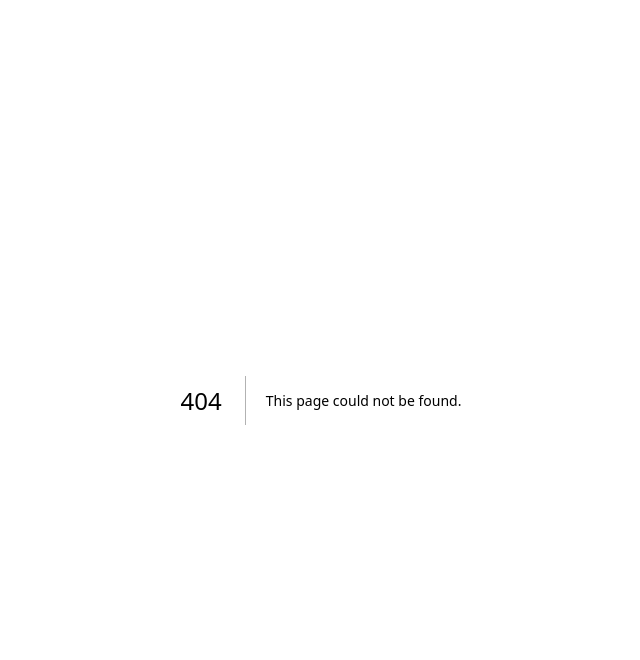
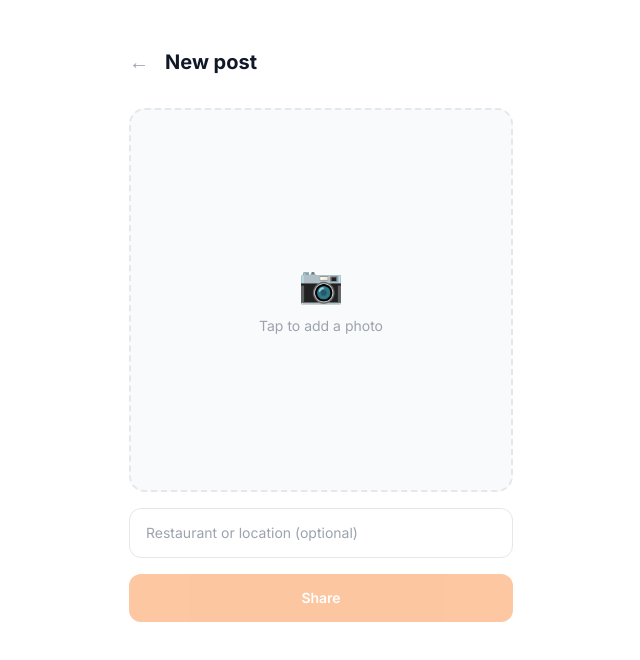
Before and after one commit to rigo1158/fudi, a Next.js app: page /post/new in a window 1280 px wide. Before the commit this address had no page. Shown: the top 660 px of the page, without its empty margins (319-959 px from the left). Built offline with nearby package versions, Linux system fonts and the light colour scheme.

Commit message:
Phase 2: profiles, posts feed, setup page, new post page

```diff
--- /dev/null
+++ b/app/post/new/page.tsx
@@ -0,0 +1,155 @@
+'use client'
+
+import { useState, useRef } from 'react'
+import { useRouter } from 'next/navigation'
+import Image from 'next/image'
+import { createClient } from '@/utils/supabase/client'
+
+export default function NewPostPage() {
+  const router = useRouter()
+  const fileInputRef = useRef<HTMLInputElement>(null)
+
+  const [preview, setPreview] = useState<string | null>(null)
+  const [file, setFile] = useState<File | null>(null)
+  const [location, setLocation] = useState('')
+  const [loading, setLoading] = useState(false)
+  const [error, setError] = useState<string | null>(null)
+
+  function handleFileChange(e: React.ChangeEvent<HTMLInputElement>) {
+    const selected = e.target.files?.[0]
+    if (!selected) return
+    setFile(selected)
+    setPreview(URL.createObjectURL(selected))
+  }
+
+  async function handleSubmit(e: React.FormEvent) {
+    e.preventDefault()
+    if (!file) {
+      setError('Please select a photo')
+      return
+    }
+
+    setLoading(true)
+    setError(null)
+
+    const supabase = createClient()
+    const { data: { user } } = await supabase.auth.getUser()
+
+    if (!user) {
+      router.push('/login')
+      return
+    }
+
+    // Upload image to storage
+    const ext = file.name.split('.').pop()
+    const filePath = `${user.id}/${Date.now()}.${ext}`
+
+    const { error: uploadError } = await supabase.storage
+      .from('post-images')
+      .upload(filePath, file)
+
+    if (uploadError) {
+      setError(uploadError.message)
+      setLoading(false)
+      return
+    }
+
+    // Get public URL
+    const { data: { publicUrl } } = supabase.storage
+      .from('post-images')
+      .getPublicUrl(filePath)
+
+    // Insert post record
+    const { error: insertError } = await supabase
+      .from('posts')
+      .insert({
+        user_id: user.id,
+        image_url: publicUrl,
+        location: location.trim() || null,
+      })
+
+    if (insertError) {
+      setError(insertError.message)
+      setLoading(false)
+      return
+    }
+
+    router.push('/welcome')
+  }
+
+  return (
+    <div className="flex min-h-screen flex-col items-center justify-start px-6 py-12 bg-white">
+      <div className="w-full max-w-sm">
+
+        {/* Header */}
+        <div className="flex items-center mb-8">
+          <button
+            onClick={() => router.back()}
+            className="text-gray-400 hover:text-gray-600 mr-4 text-xl"
+          >
+            ←
+          </button>
+          <h1 className="text-xl font-bold text-gray-900">New post</h1>
+        </div>
+
+        <form onSubmit={handleSubmit} className="space-y-4">
+
+          {/* Photo picker */}
+          <div
+            onClick={() => fileInputRef.current?.click()}
+            className={`w-full aspect-square rounded-2xl border-2 border-dashed flex flex-col items-center justify-center cursor-pointer transition overflow-hidden
+              ${preview ? 'border-transparent' : 'border-gray-200 hover:border-orange-300 bg-gray-50'}`}
+          >
+            {preview ? (
+              <div className="relative w-full h-full">
+                <Image
+                  src={preview}
+                  alt="Preview"
+                  fill
+                  className="object-cover rounded-2xl"
+                />
+              </div>
+            ) : (
+              <>
+                <span className="text-4xl mb-3">📷</span>
+                <span className="text-sm text-gray-400">Tap to add a photo</span>
+              </>
+            )}
+          </div>
+
+          <input
+            ref={fileInputRef}
+            type="file"
+            accept="image/*"
+            capture="environment"
+            onChange={handleFileChange}
+            className="hidden"
+          />
+
+          {/* Location */}
+          <input
+            type="text"
+            value={location}
+            onChange={(e) => setLocation(e.target.value)}
+            placeholder="Restaurant or location (optional)"
+            maxLength={80}
+            className="w-full rounded-xl border border-gray-200 px-4 py-3.5 text-sm outline-none focus:border-orange-400 focus:ring-2 focus:ring-orange-100 transition"
+          />
+
+          {error && (
+            <p className="text-red-500 text-sm text-center">{error}</p>
+          )}
+
+          {/* Submit */}
+          <button
+            type="submit"
+            disabled={loading || !file}
+            className="w-full rounded-xl bg-orange-500 py-3.5 text-sm font-semibold text-white hover:bg-orange-600 active:scale-[0.98] transition disabled:opacity-40"
+          >
+            {loading ? 'Posting…' : 'Share'}
+          </button>
+        </form>
+      </div>
+    </div>
+  )
+}
--- /dev/null
+++ b/app/setup/actions.ts
@@ -0,0 +1,34 @@
+'use server'
+
+import { revalidatePath } from 'next/cache'
+import { redirect } from 'next/navigation'
+import { createClient } from '@/utils/supabase/server'
+
+export async function createProfile(formData: FormData) {
+  const supabase = await createClient()
+
+  const {
+    data: { user },
+  } = await supabase.auth.getUser()
+
+  if (!user) {
+    redirect('/login')
+  }
+
+  const displayName = formData.get('display_name') as string
+
+  if (!displayName || displayName.trim().length === 0) {
+    return { error: 'Display name is required' }
+  }
+
+  const { error } = await supabase
+    .from('profiles')
+    .insert({ id: user.id, display_name: displayName.trim() })
+
+  if (error) {
+    return { error: error.message }
+  }
+
+  revalidatePath('/welcome')
+  redirect('/welcome')
+}
--- /dev/null
+++ b/app/setup/page.tsx
@@ -0,0 +1,65 @@
+'use client'
+
+import { useState } from 'react'
+import { createProfile } from './actions'
+
+export default function SetupPage() {
+  const [error, setError] = useState<string | null>(null)
+  const [loading, setLoading] = useState(false)
+
+  async function handleSubmit(formData: FormData) {
+    setLoading(true)
+    setError(null)
+    const result = await createProfile(formData)
+    if (result?.error) {
+      setError(result.error)
+      setLoading(false)
+    }
+  }
+
+  return (
+    <div className="flex min-h-screen flex-col items-center justify-center px-6 py-12 bg-white">
+      <div className="w-full max-w-sm">
+
+        {/* Logo */}
+        <h1 className="text-5xl font-bold tracking-tight text-orange-500 text-center mb-12">
+          fudi
+        </h1>
+
+        {/* Card */}
+        <div className="rounded-2xl bg-orange-50 px-8 py-10 mb-6">
+          <div className="mb-4 text-4xl text-center">🍽️</div>
+          <h2 className="text-2xl font-bold text-gray-900 text-center mb-1">
+            Set up your profile
+          </h2>
+          <p className="text-sm text-gray-500 text-center mb-8">
+            What should we call you?
+          </p>
+
+          <form action={handleSubmit} className="space-y-4">
+            <input
+              type="text"
+              name="display_name"
+              placeholder="Your name"
+              maxLength={32}
+              required
+              className="w-full rounded-xl border border-gray-200 px-4 py-3.5 text-sm outline-none focus:border-orange-400 focus:ring-2 focus:ring-orange-100 transition"
+            />
+
+            {error && (
+              <p className="text-red-500 text-sm text-center">{error}</p>
+            )}
+
+            <button
+              type="submit"
+              disabled={loading}
+              className="w-full rounded-xl bg-orange-500 py-3.5 text-sm font-semibold text-white hover:bg-orange-600 active:scale-[0.98] transition disabled:opacity-60"
+            >
+              {loading ? 'Saving…' : 'Continue'}
+            </button>
+          </form>
+        </div>
+      </div>
+    </div>
+  )
+}
--- a/app/welcome/page.tsx
+++ b/app/welcome/page.tsx
@@ -1,4 +1,6 @@
 import { redirect } from 'next/navigation'
+import Image from 'next/image'
+import Link from 'next/link'
 import { createClient } from '@/utils/supabase/server'
 import { signOut } from './actions'
 
@@ -12,32 +14,89 @@ export default async function WelcomePage() {
     redirect('/login')
   }
 
+  // Check if profile exists
+  const { data: profile } = await supabase
+    .from('profiles')
+    .select('display_name')
+    .eq('id', user.id)
+    .single()
+
+  if (!profile) {
+    redirect('/setup')
+  }
+
+  // Fetch posts (most recent first)
+  const { data: posts } = await supabase
+    .from('posts')
+    .select('id, image_url, location, created_at')
+    .order('created_at', { ascending: false })
+
   return (
-    <div className="flex min-h-screen flex-col items-center justify-center px-6 py-12 bg-white">
-      <div className="w-full max-w-sm text-center">
+    <div className="min-h-screen bg-white pb-24">
 
-        {/* Logo */}
-        <h1 className="text-5xl font-bold tracking-tight text-orange-500 mb-12">
-          fudi
-        </h1>
-
-        {/* Welcome card */}
-        <div className="rounded-2xl bg-orange-50 px-8 py-10 mb-8">
-          <div className="mb-4 text-5xl">👋</div>
-          <h2 className="text-2xl font-bold text-gray-900 mb-2">Welcome!</h2>
-          <p className="text-sm text-gray-500 break-all">{user.email}</p>
-        </div>
-
-        {/* Sign out */}
+      {/* Top bar */}
+      <div className="sticky top-0 z-10 bg-white border-b border-gray-100 px-6 py-4 flex items-center justify-between">
+        <h1 className="text-2xl font-bold tracking-tight text-orange-500">fudi</h1>
         <form action={signOut}>
           <button
             type="submit"
-            className="w-full rounded-xl border border-gray-200 py-3.5 text-sm font-medium text-gray-500 hover:border-gray-300 hover:text-gray-700 active:scale-[0.98]"
+            className="text-xs text-gray-400 hover:text-gray-600 transition"
           >
-            Sign Out
+            Sign out
           </button>
         </form>
       </div>
+
+      {/* Greeting */}
+      <div className="px-6 pt-6 pb-4">
+        <p className="text-lg font-semibold text-gray-900">
+          Hey, {profile.display_name} 👋
+        </p>
+        <p className="text-sm text-gray-400 mt-0.5">
+          {posts && posts.length > 0
+            ? `${posts.length} post${posts.length === 1 ? '' : 's'} so far`
+            : 'Share your first food photo!'}
+        </p>
+      </div>
+
+      {/* Posts grid */}
+      {posts && posts.length > 0 ? (
+        <div className="grid grid-cols-2 gap-1 px-1">
+          {posts.map((post) => (
+            <div key={post.id} className="relative aspect-square bg-gray-100">
+              <Image
+                src={post.image_url}
+                alt={post.location ?? 'Food post'}
+                fill
+                className="object-cover"
+                sizes="(max-width: 768px) 50vw, 300px"
+              />
+              {post.location && (
+                <div className="absolute bottom-0 left-0 right-0 bg-gradient-to-t from-black/60 to-transparent px-2 py-2">
+                  <p className="text-white text-xs font-medium truncate">
+                    📍 {post.location}
+                  </p>
+                </div>
+              )}
+            </div>
+          ))}
+        </div>
+      ) : (
+        <div className="flex flex-col items-center justify-center py-20 text-center px-6">
+          <span className="text-6xl mb-4">🍜</span>
+          <p className="text-gray-400 text-sm">
+            Tap + to share your first food photo
+          </p>
+        </div>
+      )}
+
+      {/* FAB */}
+      <Link
+        href="/post/new"
+        className="fixed bottom-8 right-6 w-14 h-14 rounded-full bg-orange-500 shadow-lg flex items-center justify-center text-white text-2xl hover:bg-orange-600 active:scale-95 transition"
+      >
+        +
+      </Link>
     </div>
   )
 }
```
